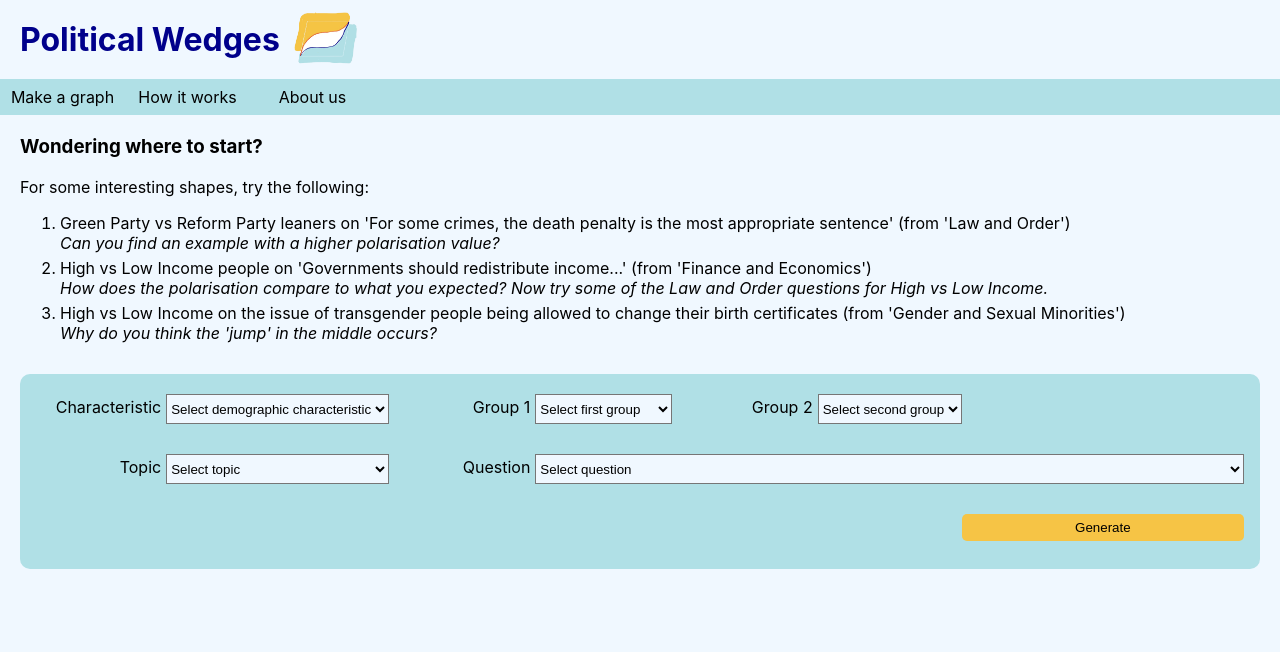
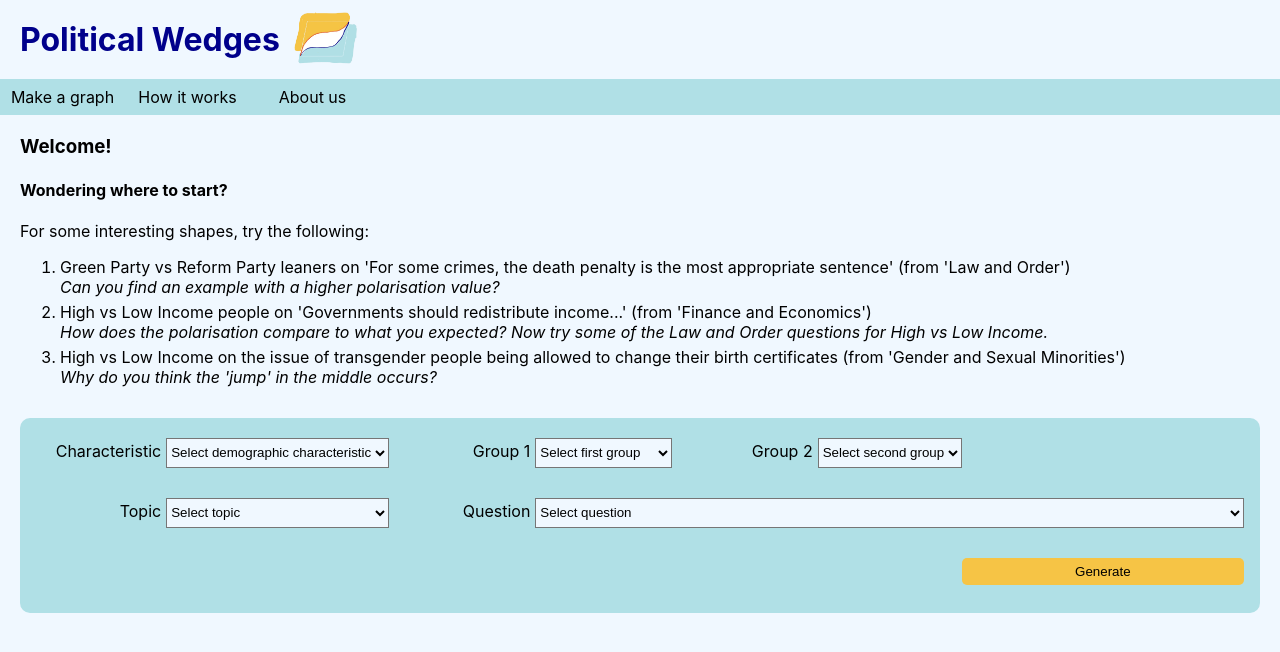
Before and after one commit to z-for-zarrin/political_wedges, a React (Create React App) app in the folder client/: page /create in a window 1280 px wide. Shown: the top 652 px of the page. Built offline with nearby package versions, Linux system fonts and the light colour scheme.

Commit message:
small welcome message displays at top of page

```diff
--- a/client/src/containers/GraphContainer.js
+++ b/client/src/containers/GraphContainer.js
@@ -21,7 +21,8 @@ const GraphContainer = () => {
     return (
         <section className='page'>
             <section id='graph-creation-guide'>
-                <h3>Wondering where to start?</h3>
+                <h3>Welcome!</h3>
+                <h4>Wondering where to start?</h4>
                 <p>For some interesting shapes, try the following:</p>
                 <ol id='suggestions'>
                     <li>Green Party vs Reform Party leaners on 'For some crimes, the death penalty is the most appropriate sentence' (from 'Law and Order')</li>
```
